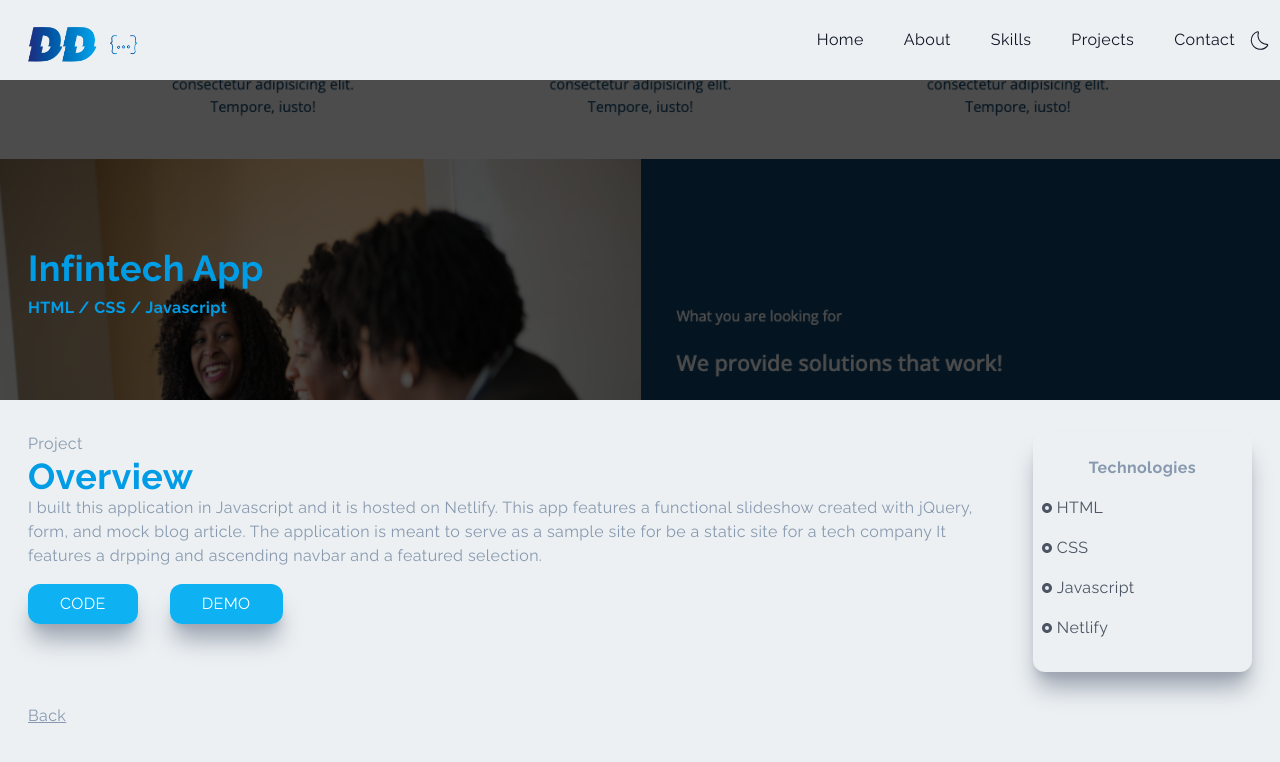
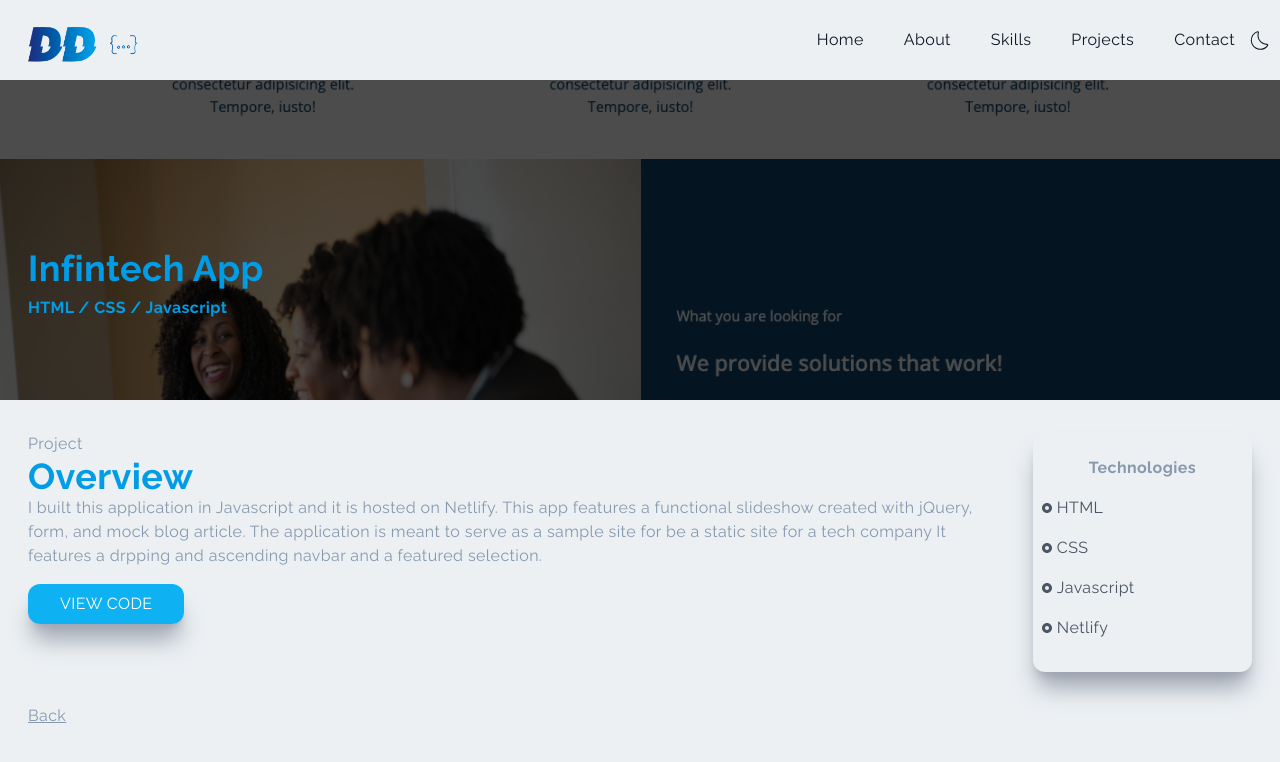
Before and after one commit to ddelimond/MyPortfolio, a Next.js app: page /infintech in a window 1280 px wide. Shown: the top 762 px of the page. Built offline with nearby package versions, Linux system fonts and the light colour scheme.

Commit message:
=added old projects back but remove links since im creating new ones

```diff
--- a/components/Projects.jsx
+++ b/components/Projects.jsx
@@ -21,7 +21,11 @@ const Projects = () => {
                 <h2 className="font-bold py-4  dark:text-[rgb(14,178,243)]">What I&apos;ve Built</h2>
                 <section className="flex flex-col items-center md:w-[1240px] md:m-auto gap-[40px] md:flex-row md:flex-wrap  justify-center w-full md:max-w-[1240px]">
 
+                    <ProjectItem image={songly} title='Songly' tools='React, Tailwind, JavaScript' url='/songly' />
+                    <ProjectItem image={reelflix} title='Reelflix' tools='Html, CSS, JavaScript' url='/reelflix' />
                     <ProjectItem image={stash} title='Stash' tools='React, Express, Node' url='/stash' />
+                    <ProjectItem image={infintech} title='Infinite Tech' tools='React, Tailwind, JavaScript' url='/infintech' />
+
                 </section>
             </section>
         </div>
--- a/pages/infintech.jsx
+++ b/pages/infintech.jsx
@@ -39,15 +39,9 @@ const infintech = () => {
                         target='_blank'
                         rel='noreferrer'
                     >
-                        <button className='px-8 py-2 mt-4 mr-8'>Code</button>
+                        <button className='px-8 py-2 mt-4 mr-8'>View Code</button>
                     </a>
-                    <a
-                        href='https://infintech.netlify.app'
-                        target='_blank'
-                        rel='noreferrer'
-                    >
-                        <button className='px-8 py-2 mt-4'>Demo</button>
-                    </a>
+
                 </div>
                 <div className='col-span-4 md:col-span-1 shadow-xl shadow-gray-400 rounded-xl py-4'>
                     <div className='p-2'>
--- a/pages/reelflix.jsx
+++ b/pages/reelflix.jsx
@@ -40,14 +40,7 @@ const reelfliX = () => {
                         target='_blank'
                         rel='noreferrer'
                     >
-                        <button className='px-8 py-2 mt-4 mr-8'>Code</button>
-                    </a>
-                    <a
-                        href='https://reelflix-v1.onrender.com'
-                        target='_blank'
-                        rel='noreferrer'
-                    >
-                        <button className='px-8 py-2 mt-4'>Demo</button>
+                        <button className='px-8 py-2 mt-4 mr-8'>View Code</button>
                     </a>
                 </div>
                 <div className='col-span-4 md:col-span-1 shadow-xl shadow-gray-400 rounded-xl py-4'>
--- a/pages/songly.jsx
+++ b/pages/songly.jsx
@@ -36,14 +36,7 @@ const songly = () => {
                             target='_blank'
                             rel='noreferrer'
                         >
-                            <button className='px-8 py-2 mt-4 mr-8'>Code</button>
-                        </a>
-                        <a
-                            href='https://songly-ddelimond.vercel.app/'
-                            target='_blank'
-                            rel='noreferrer'
-                        >
-                            <button className='px-8 py-2 mt-4'>Demo</button>
+                            <button className='px-8 py-2 mt-4 mr-8'>View Code</button>
                         </a>
                     </div>
                     <div className='col-span-4 md:col-span-1 shadow-xl shadow-gray-400 rounded-xl py-4'>
```
